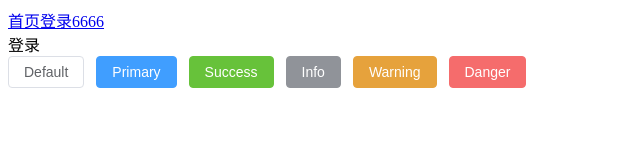
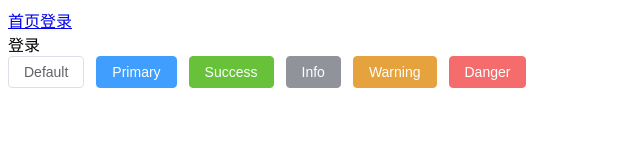
Before and after one commit to RenLMr/RL-admin-shop, a Vue app: page /login in a window 1280 px wide. Shown: the top 160 px of the page, without its empty margins (0-640 px from the left). Built offline with nearby package versions, Linux system fonts and the light colour scheme.

Commit message:
带三次提交

```diff
--- a/src/App.vue
+++ b/src/App.vue
@@ -1,6 +1,6 @@
 <template>
   <router-link to="/about">首页</router-link>
-  <router-link to="/login">登录6666</router-link>
+  <router-link to="/login">登录</router-link>
   <router-view></router-view>
 </template>
 
```
